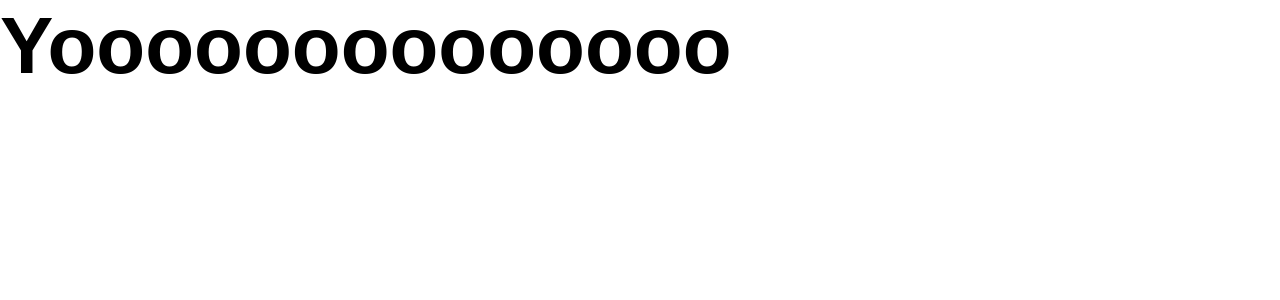
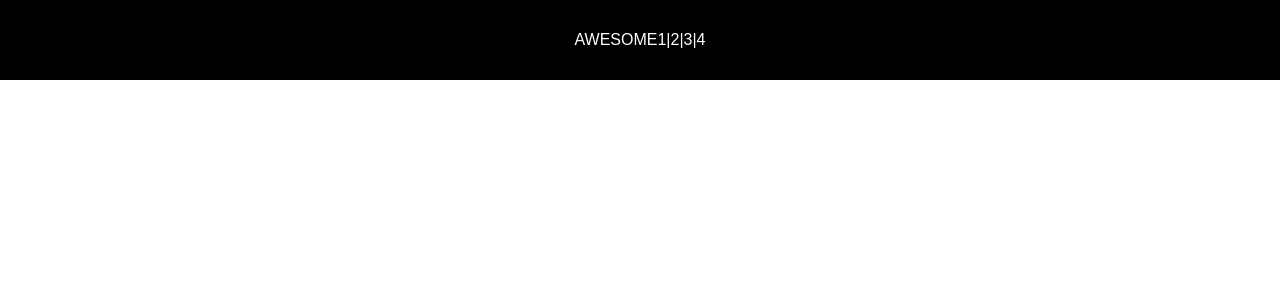
Before and after one commit to Junjiequan/react-profile, a React (Create React App) app: page / in a window 1280 px wide. Shown: the top 300 px of the page. Built offline with nearby package versions, Linux system fonts and the light colour scheme.

Commit message:
its started

```diff
--- a/src/App.js
+++ b/src/App.js
@@ -1,12 +1,10 @@
 import {Global} from './GlobalStyle' ;
-
+import Navbar from './components/Navbar'
 function App() {
   return (
     <>
       <Global />
-      <div>
-          Yoooooooooooooo
-      </div>
+      <Navbar />
     </>
   );
 }
--- a/src/GlobalStyle.js
+++ b/src/GlobalStyle.js
@@ -7,7 +7,5 @@ export const Global = createGlobalStyle`
     }
     body{
       font-family:Arial, Helvetica, sans-serif;
-      font-weight:bold;
-      font-size:5rem;
     }
 `
--- a/src/components/Navbar/NavbarElements.js
+++ b/src/components/Navbar/NavbarElements.js
@@ -0,0 +1,17 @@
+import styled from 'styled-components'
+
+export const Nav = styled.div`
+    width: 100%;
+    background:#000;
+    height: 80px;
+    display:flex;
+    align-items:center;
+    justify-content:space-evenly;
+
+    color: #fff;
+`
+export const NavContainer = styled.div`
+    display:flex;
+`
+export const NavLogo = styled.div``
+export const NavLink = styled.div``
--- a/src/components/Navbar/index.js
+++ b/src/components/Navbar/index.js
@@ -0,0 +1,20 @@
+import React from 'react'
+import {
+    Nav,
+    NavContainer,
+    NavLogo,
+    NavLink
+} from './NavbarElements';
+
+const Navbar = () => {
+    return (
+        <Nav>
+            <NavContainer>
+                <NavLogo>AWESOME</NavLogo>
+                <NavLink>1|2|3|4</NavLink>
+            </NavContainer>
+        </Nav>
+    )
+}
+
+export default Navbar
```
